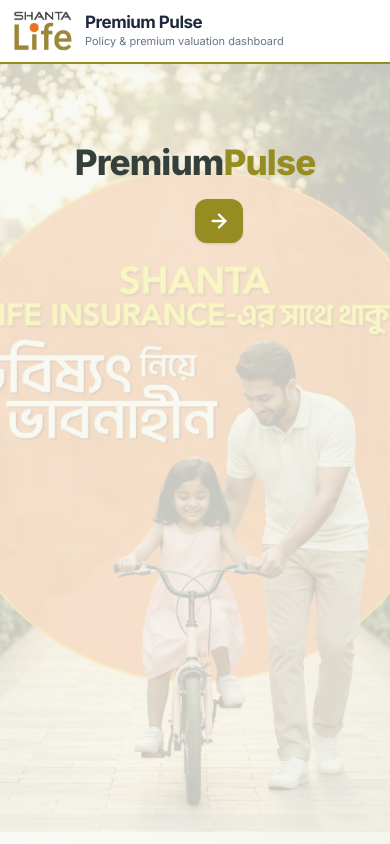
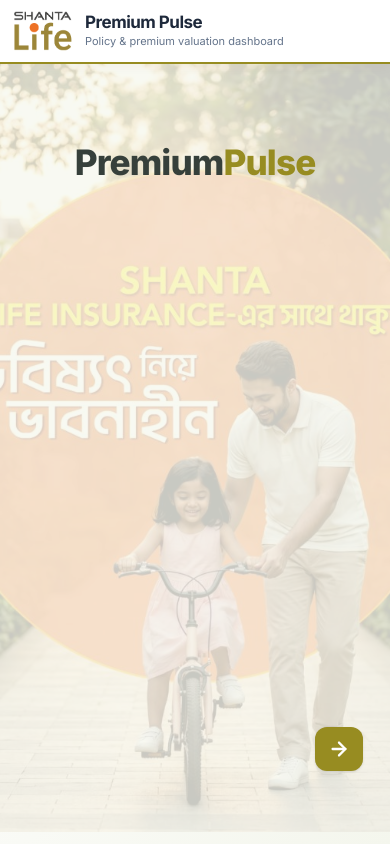
Before and after one commit to Mriduul7621/PremiumPulse-SDPP-Redesign, a React (Vite) app: page / in a window 390 px wide. Built offline with nearby package versions, Linux system fonts and the light colour scheme.

Commit message:
Move mobile landing arrow to inset bottom-right corner

```diff
--- a/src/index.css
+++ b/src/index.css
@@ -178,7 +178,7 @@
 }
 /* Mobile: a compact, bold arrow directly beneath the app name. */
 @media (max-width: 639px) {
-  .premium-home-action { top: calc(10% + 58px); bottom: auto; left: 50%; right: auto; transform: translateX(-50%); width: 48px; }
+  .premium-home-action { top: auto; bottom: 8%; left: auto; right: 7%; transform: none; width: 48px; }
   .premium-home-action button { width: 48px; height: 44px; padding: 0; border-radius: 12px; }
   .premium-home-action svg { width: 22px; height: 22px; stroke-width: 2.5; }
 }
```
